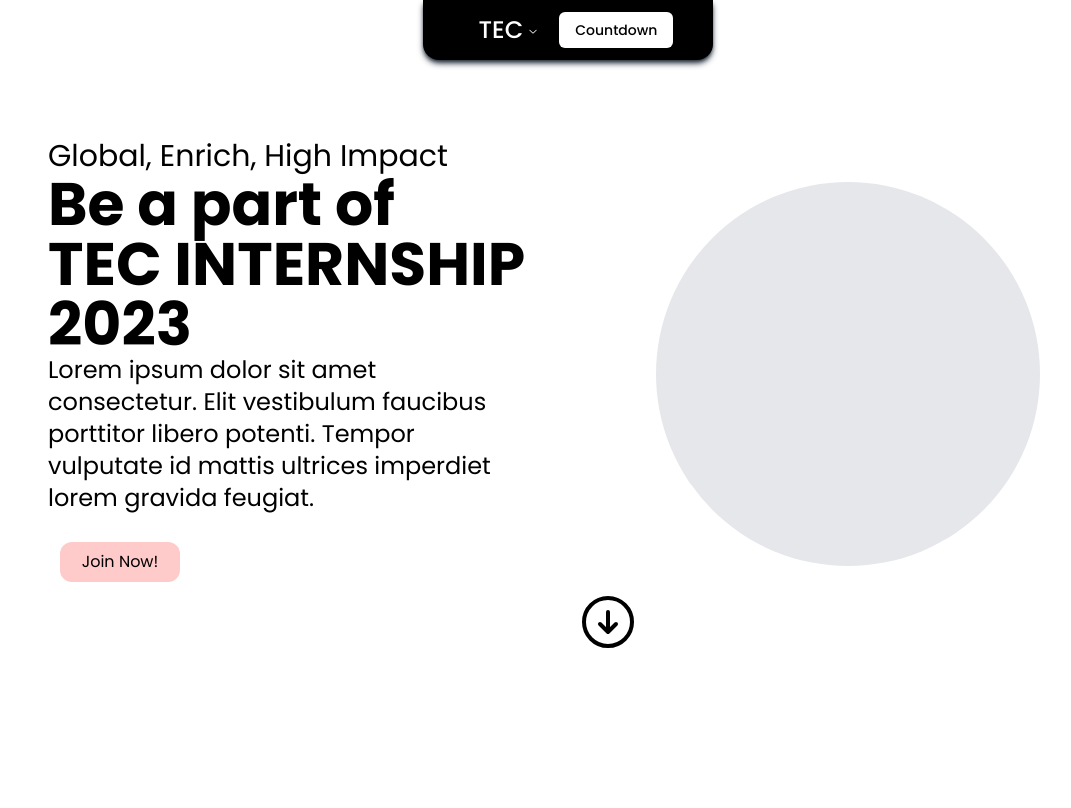
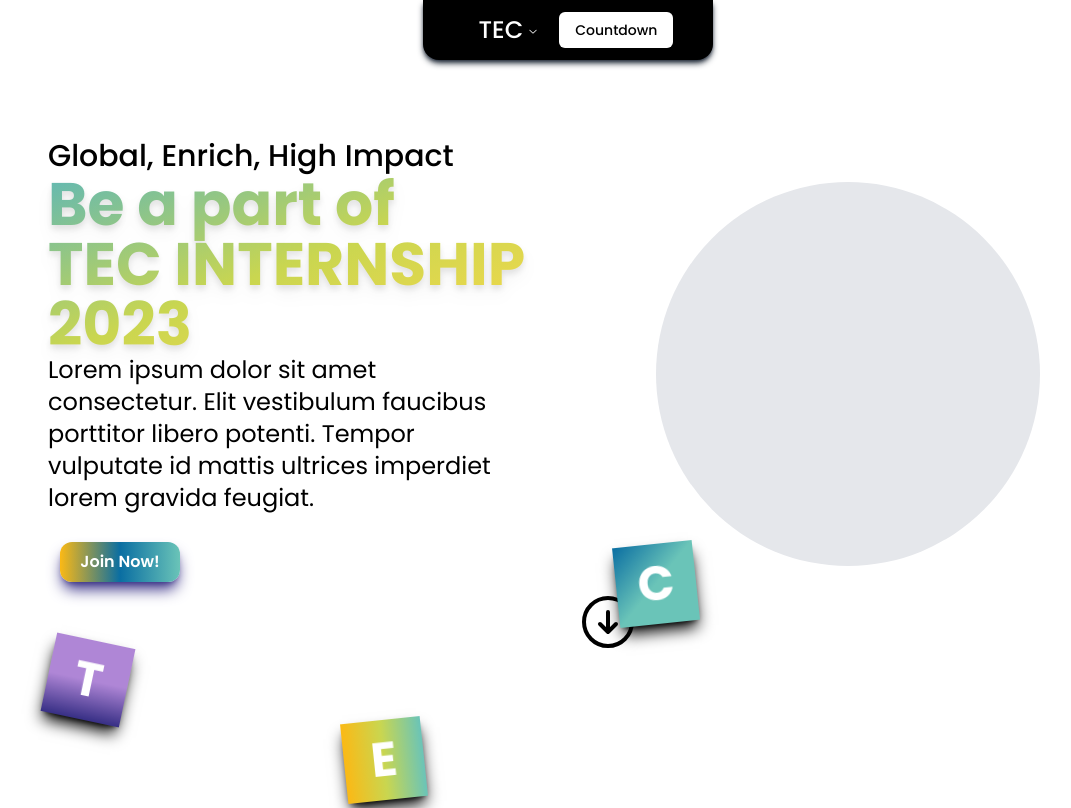
Before and after one commit to gunturoktavianto/frontend-ohu-tec-2023, a Next.js app in the folder ohu-19/: page / in a window 1280 px wide. Shown: the top 808 px of the page, without its empty margins (72-1143 px from the left). Built offline with nearby package versions, Linux system fonts and the light colour scheme.

Commit message:
merias HERO

```diff
--- a/ohu-19/app/component-ohu/Hero.tsx
+++ b/ohu-19/app/component-ohu/Hero.tsx
@@ -1,22 +1,64 @@
 'use client'
 import React from "react";
 import { motion } from "framer-motion";
+
+function PernakPernik(){
+    return(
+        <div className="absolute bottom-0 flex md:gap-24 md:px-20">
+            <motion.div
+            initial={{opacity:0}}
+            whileInView={{opacity:1}}
+            transition={{
+                duration:0.3 , delay:0.3
+            }}
+            className="w-20 h-20 translate-x-10 -translate-y-20  bg-gradient-to-t from-[#372F85] via-[#AF86D6] to-[#AF86D6] shadow-lg rotate-12 shadow-black flex items-center justify-center text-5xl text-white font-bold">
+               <p>T</p>
+            </motion.div>
+            <motion.div
+            initial={{opacity:0}}
+            whileInView={{opacity:1}}
+            transition={{
+                duration:0.3 , delay:0.6
+            }}
+            className="w-20 h-20 translate-x-40  bg-gradient-to-r from-[#FBB915] via-[#C9D650] to-[#6AC4B8] shadow-lg -rotate-6 shadow-black flex items-center justify-center text-5xl text-white font-bold">E</motion.div>
+            <motion.div
+            initial={{opacity:0}}
+            whileInView={{opacity:1}}
+            transition={{
+                duration:0.3 , delay:0.9
+            }}
+            className="w-20 h-20 translate-x-64  bg-gradient-to-br from-[#0A6EA2] via-[#6AC4B8] to-[#6AC4B8] shadow-lg -translate-y-44 -rotate-6 shadow-black flex items-center justify-center text-5xl text-white font-bold">C</motion.div>
+        </div>
+    )
+}
 
 const Hero = () => {
     return (
         <div className="w-screen h-screen pt-20 ">
             <div className="flex flex-col h-full px-10 pt-7 md:flex-row md:justify-center md:items-center md:px-20 md:w-screen md:translate-x-10 md:-translate-y-20">
-                <div className="flex flex-col w-full md:w-3/4 ">
+                <motion.div
+                    animate={{
+                        "--color-a": ["#FBB915", "#0A6EA2", "#6AC4B8", "#AF86D6"],
+                        "--color-b": ["AF86D6", "#C9D650", "#C9D650"],
+                        "--color-c": ["#372F85", "#f4e54d", "#FFD649", "#4455A3"],
+                    } as any}
+                    transition={{
+                        duration: 4,
+                        repeat: Infinity,
+                        repeatType: 'loop',
+
+                      }}
+                    className="flex flex-col w-full md:w-3/4 ">
                     <motion.p
                         initial={{ scale: 0.95, opacity: 0 }}
                         whileInView={{ scale: 1, opacity: 1 }}
                         transition={{ duration: 0.5, delay: 0.3 }}
-                        className="md:text-3xl">Global, Enrich, High Impact</motion.p>
+                        className="font-medium md:text-3xl">Global, Enrich, High Impact</motion.p>
                     <motion.p
                         initial={{ scale: 0.95, opacity: 0 }}
                         whileInView={{ scale: 1, opacity: 1 }}
                         transition={{ duration: 0.5, delay: 0.5 }}
-                        className="text-3xl font-bold md:text-6xl">
+                        className=" bg-gradient-to-br from-[--color-a] via-[--color-b] to-[--color-c] text-4xl font-extrabold md:text-6xl bg-clip-text text-transparent drop-shadow-lg shadow-[#372F85]">
                         Be a part of <br /> TEC INTERNSHIP 2023
                     </motion.p>
                     <motion.p
@@ -29,9 +71,9 @@ const Hero = () => {
                         mattis ultrices imperdiet lorem gravida feugiat.
                     </motion.p>
                     <a href="#countdown">
-                        <button className="w-1/4 px-1 py-1 mx-3 my-5 bg-red-200 rounded-xl md:my-7 md:h-10">Join Now!</button>
+                        <button className="w-1/4 px-1 py-1 mx-3 my-5 bg-gradient-to-r from-[#FBB915] via-[#0A6EA2] to-[#6AC4B8] font-semibold rounded-xl md:my-7 md:h-10 text-white shadow-lg shadow-[#372F85] hover:scale-125 transition duration-1000 hover:duration-300 cursor-pointer">Join Now!</button>
                     </a>
-                </div>
+                </motion.div>
                 <div className="flex items-center justify-center w-full py-5 h-fit">
                     <div className="w-64 h-64 bg-gray-200 rounded-full md:w-96 md:h-96"></div>
                 </div>
@@ -55,6 +97,7 @@ const Hero = () => {
                     </a>
                 </div>
             </div>
+            <PernakPernik></PernakPernik>
         </div>
     );
 };
--- a/ohu-19/app/component-ohu/Regis.tsx
+++ b/ohu-19/app/component-ohu/Regis.tsx
@@ -6,8 +6,10 @@ import { motion } from "framer-motion";
 
 function RegistrationInfo() {
     return (
-        <div id="registration" className="flex items-center justify-center w-screen">
-            <div className="flex flex-col items-center justify-center  h-[50vw] w-5/6  mt-10 mb-10 md:flex-row  md:max-w-[90vw] md:h-[30vw]">
+        <div
+
+        id="registration" className="flex items-center justify-center w-screen ">
+            <div className="flex flex-col items-center justify-center  h-[50vw] w-5/6  mt-10 mb-10 md:flex-row  md:max-w-[90vw] md:h-[30vw] ">
                 <Image
                     src="https://divedigital.id/wp-content/uploads/2023/04/Ai-Hoshino-1.jpg"
                     alt="Photo by Drew Beamer"
```
